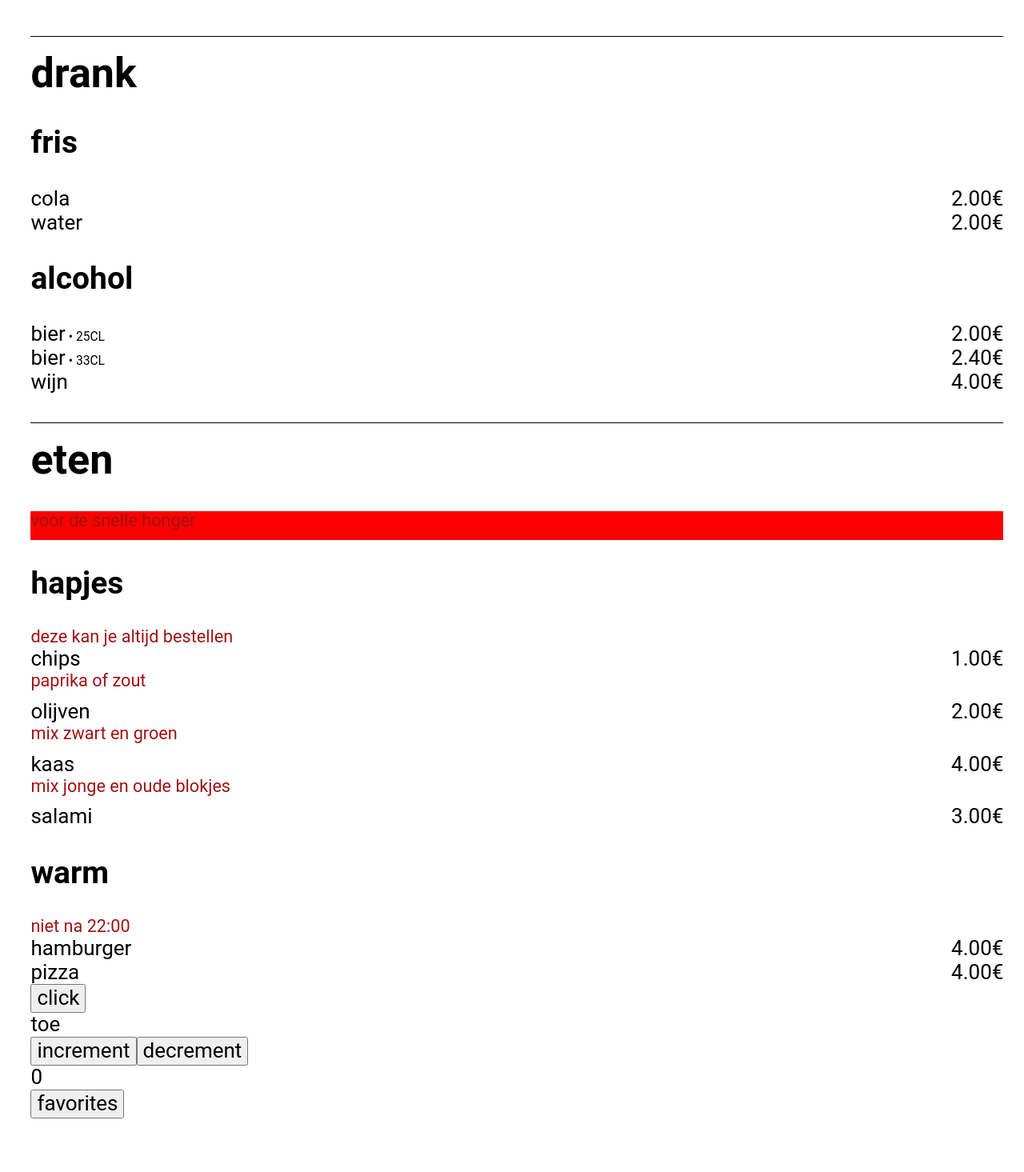
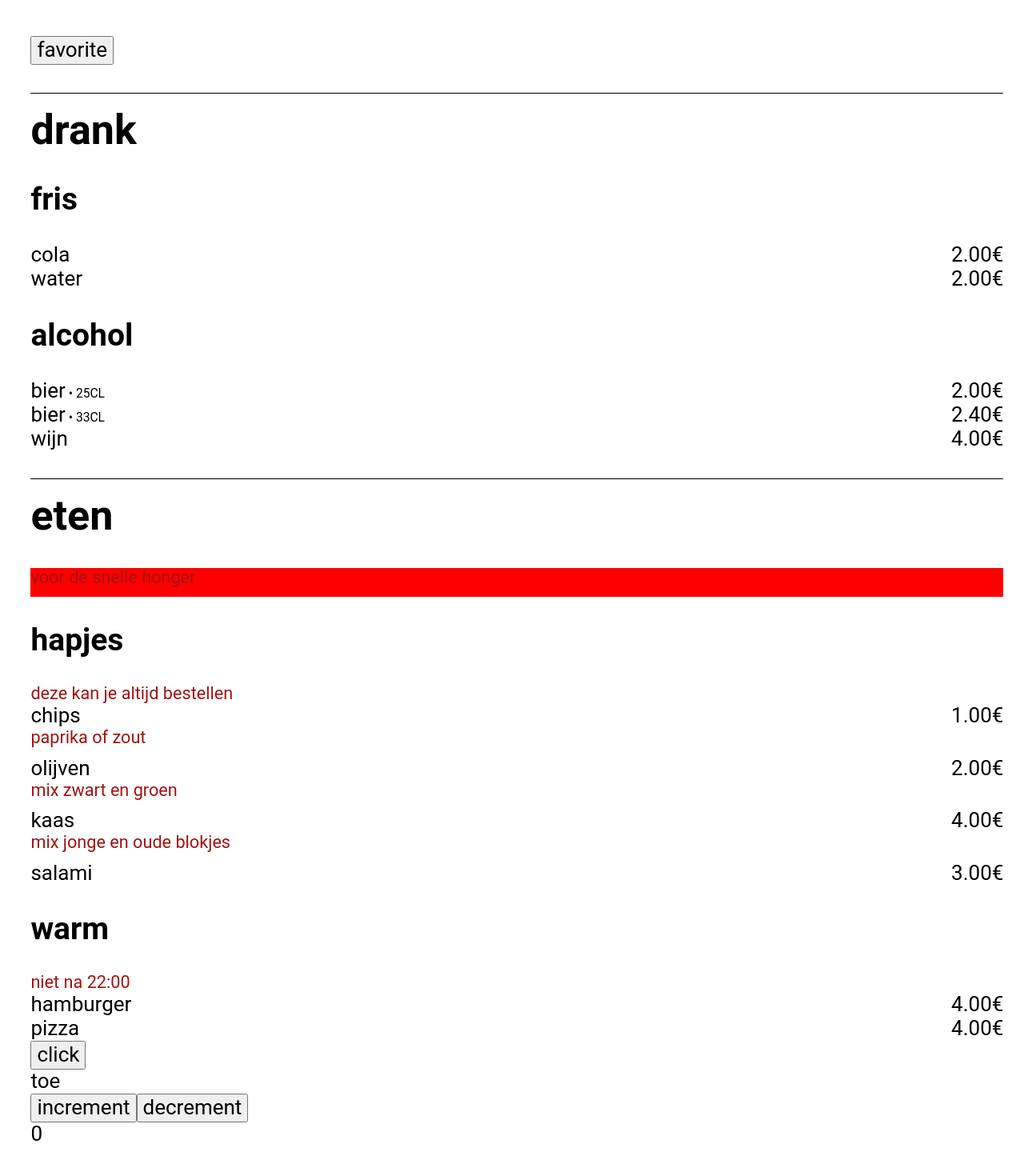
Before and after one commit to SammyLaureys/menucard, a React (Create React App) app: page / in a window 1280 px wide. Shown: the part 143-1608 px from the top of the page at 80% size. Before the commit the page ends 1579 px from the top, so only its background shows below. Built offline with nearby package versions, Linux system fonts and the light colour scheme.

Commit message:
6.5 niet gelukt

```diff
--- a/src/App.js
+++ b/src/App.js
@@ -26,14 +26,14 @@ function App() {
     let newFavorites = [];
     function ToggleProductIsFavorite(product){
         if(favorites.includes(product)){
-            newFavorites = favorites.filter(favorites => favorites !== product);
+            newFavorites = favorites.filter(favorites => favorites.id !== product.id);
             setFavorites(newFavorites);
-            return newFavorites;
+            return favorites;
         }
         else{
             newFavorites = [...favorites, product];
             setFavorites(newFavorites);
-            return newFavorites;
+            return favorites;
         }
     }
     function isFavorite(product){
@@ -49,6 +49,7 @@ function App() {
             <Navigation/>
             <StyledContainer>
                 <StyledH1>Menu</StyledH1>
+                <button onClick={() => ToggleProductIsFavorite([PRODUCTS_DATA[0].subcategories[0].products[0]])}>favorite</button>
                 {PRODUCTS_DATA.map((c) =>
                     <Category key={c.name} category={c}>
                         {c.subcategories.map((s) =>
@@ -62,7 +63,6 @@ function App() {
                 <button onClick={() => setCounter(counter+1)}>increment</button>
                 <button onClick={() => setCounter(counter-1)}>decrement</button>
                 <div>{counter}</div>
-                <button onClick={() => ToggleProductIsFavorite([PRODUCTS_DATA[0].subcategories[0].products[0]])}>favorites</button>
             </StyledContainer>
         </div>
     )
```
